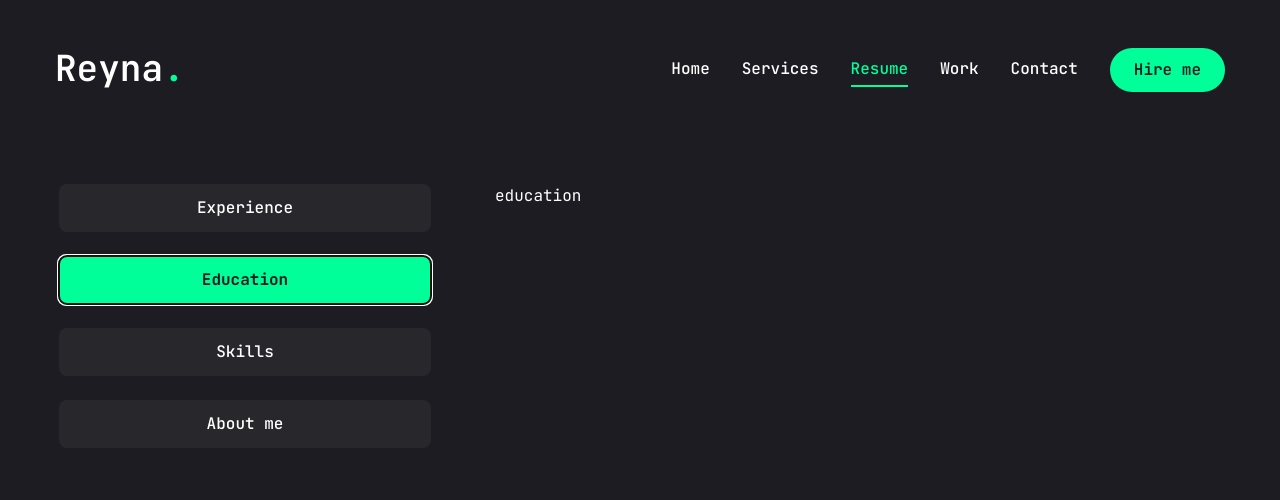
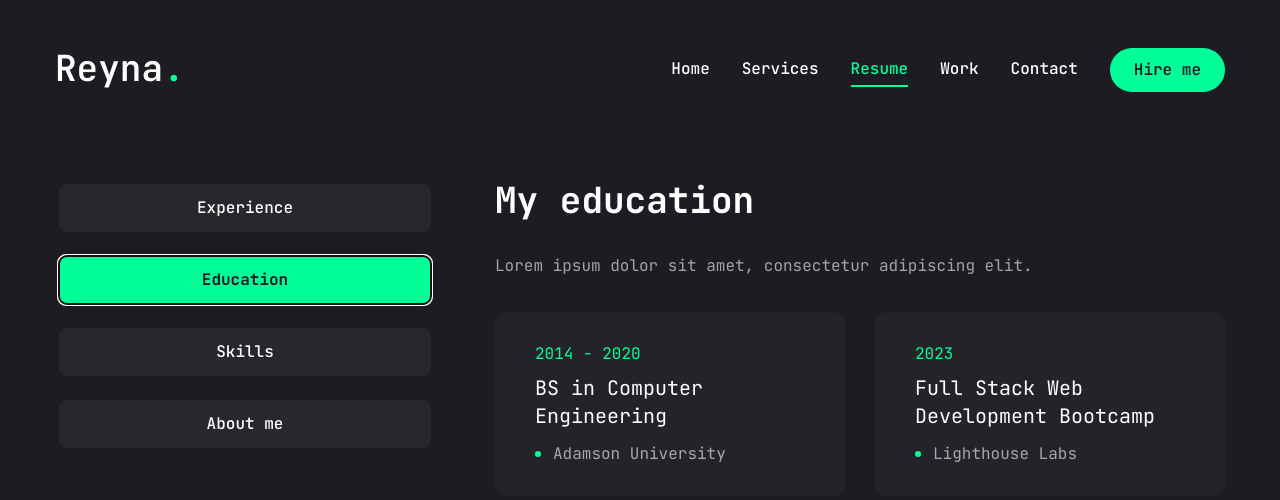
Before and after one commit to reynaroma/reyna-portfolio, a Next.js app: page /resume in a window 1280 px wide. Both pictures are taken after a click on the tab "Education". Shown: the top 500 px of the page. Built offline with nearby package versions, Linux system fonts and the light colour scheme.

Commit message:
Modify the copied version of experience to education

```diff
--- a/app/resume/page.jsx
+++ b/app/resume/page.jsx
@@ -91,12 +91,12 @@ const education = {
   items: [
     {
       institution: "Adamson University",
-      degree: "Bachelor of Science in Computer Engineering",
+      degree: "BS in Computer Engineering",
       duration: "2014 - 2020",
     },
     {
       institution: "Lighthouse Labs",
-      degree: "Web Development Bootcamp",
+      degree: "Full Stack Web Development Bootcamp",
       duration: "2023",
     },
   ]
@@ -200,7 +200,27 @@ const Resume = () => {
             </TabsContent>
             {/* education */}
             <TabsContent value="education" className="w-full">
-              education
+              <div className='flex flex-col gap-[30px] text-center xl:text-left'>
+                <h3 className='text-4xl font-bold'>{education.title}</h3>
+                <p className='max-w-[600px] text-white/60 mx-auto xl:mx-0'>{experience.description}</p>
+                <ScrollArea className='h-[400px]'>
+                  <ul className='grid grid-cols-1 lg:grid-cols-2 gap-[30px]'>
+                    {education.items.map((item, index) => (
+                      <li
+                        className='bg-[#232329] h-[184px] py-6 px-10 rounded-xl flex flex-col justify-center items-center lg:items-start gap-1'
+                        key={index}>
+                        <span className='text-accent'>{item.duration}</span>
+                        <h3 className='text-xl max-w-[260px] min-h-[60px] text-center lg:text-left'>{item.degree}</h3>
+                        <div className='flex items-center gap-3'>
+                          {/* dot */}
+                          <span className='w-[6px] h-[6px] rounded-full bg-accent'></span>
+                          <p className='text-white/60'>{item.institution}</p>
+                        </div>
+                      </li>
+                    ))}
+                  </ul>
+                </ScrollArea>
+              </div>
             </TabsContent>
             {/* skills */}
             <TabsContent value="skills" className="w-full">
```
